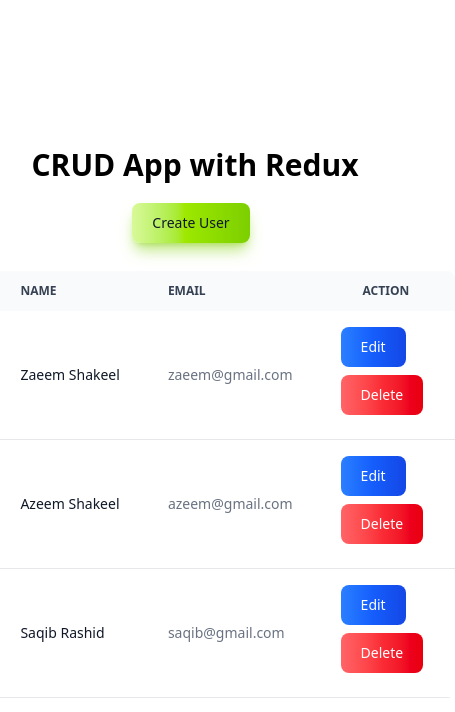
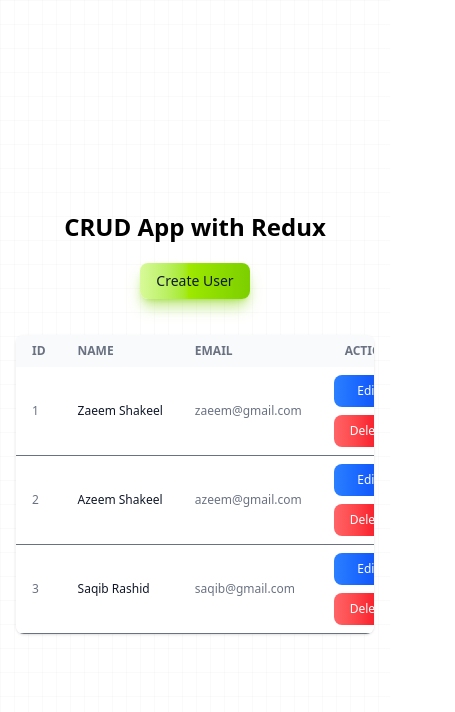
Before and after one commit to ZaeemShakeel/CRUD-App, a React (Vite) app: page / in a window 390 px wide. Shown: the top 712 px of the page, 455 px wide, since content can reach past the window. Built offline with nearby package versions, Linux system fonts and the light colour scheme.

Commit message:
create logic not to add existing email

```diff
--- a/src/App.jsx
+++ b/src/App.jsx
@@ -5,16 +5,20 @@ import "./App.css";
 import Home from "./components/Home";
 import { BrowserRouter, Routes, Route } from "react-router-dom";
 import Create from "./components/Create";
+import Update from "./components/Update";
 
 function App() {
   return (
     <>
+      <div class="absolute inset-0 -z-10 h-full w-full bg-white bg-[linear-gradient(to_right,#8080800a_1px,transparent_1px),linear-gradient(to_bottom,#8080800a_1px,transparent_1px)] bg-[size:14px_24px]">
         <BrowserRouter>
           <Routes>
             <Route path="/" element={<Home />}></Route>
             <Route path="/create" element={<Create />}></Route>
+            <Route path="/edit/:id" element={<Update />}></Route>
           </Routes>
         </BrowserRouter>
+      </div>
     </>
   );
 }
--- a/src/components/Create.jsx
+++ b/src/components/Create.jsx
@@ -12,17 +12,23 @@ function Create() {
 
   const handleSubmit = (event) => {
     event.preventDefault();
+    const emailExists = users.some((user) => user.email === email);
+
+    if (emailExists) {
+      alert("A user with this email already exists!");
+      return;
+    }
     dispatch(addUser({ id: users[users.length - 1].id + 1, name, email }));
     navigate("/");
   };
   return (
-    <div className="flex items-center justify-center min-h-screen">
+    <div className="flex items-center justify-center min-h-screen p-5">
       <form
         className="max-w-sm mx-auto bg-[#1E2939] p-10 rounded-2xl w-full"
         onSubmit={handleSubmit}
       >
         <div className="mb-5">
-          <h2 className="font-bold text-3xl text-white mb-4">Add New User!</h2>
+          <h2 className="font-bold text-3xl text-white mb-4">Add New User</h2>
           <label
             htmlFor="name"
             className="block mb-2 text-sm font-medium text-gray-900 dark:text-white"
--- a/src/components/Home.jsx
+++ b/src/components/Home.jsx
@@ -1,78 +1,81 @@
 import React from "react";
-import { useSelector } from "react-redux";
+import { useDispatch, useSelector } from "react-redux";
 import { Link } from "react-router-dom";
+import { deleteUser } from "../features/UserReducer";
 
 function Home() {
   const users = useSelector((state) => state.users);
+  const dispatch = useDispatch();
+
+  const handleDelete = (id) => {
+    dispatch(deleteUser({ id: id }));
+  };
 
   return (
-    <>
-      <div className="flex flex-col items-center justify-center gap-5 min-h-screen">
-        <h2 className="font-bold text-3xl">CRUD App with Redux</h2>
+    <div className="flex flex-col items-center justify-center gap-5 min-h-screen px-4 sm:px-8">
+      <h2 className="font-bold text-2xl sm:text-3xl text-center">
+        CRUD App with Redux
+      </h2>
+
       <Link
         to="/create"
-          type="button"
-          className="text-gray-900 bg-gradient-to-r from-lime-200 via-lime-400 to-lime-500 hover:bg-gradient-to-br hover:ring-4 hover:outline-none hover:ring-lime-300 dark:hover:ring-lime-800 shadow-lg shadow-lime-500/50 dark:shadow-lg dark:shadow-lime-800/80 font-medium rounded-lg text-sm px-5 py-2.5 text-center me-2 mb-2 cursor-pointer"
+        className="text-gray-900 bg-gradient-to-r from-lime-200 via-lime-400 to-lime-500 hover:bg-gradient-to-br hover:ring-4 hover:outline-none hover:ring-lime-300 dark:hover:ring-lime-800 shadow-lg shadow-lime-500/50 dark:shadow-lg dark:shadow-lime-800/80 font-medium rounded-lg text-sm px-4 py-2 sm:px-5 sm:py-2.5 text-center mb-4"
       >
         Create User
       </Link>
 
-        <div className="relative overflow-x-auto rounded-lg">
-          <table className="w-full text-sm text-left rtl:text-right text-gray-500 dark:text-gray-400">
-            <thead className=" text-xs text-gray-700 uppercase bg-gray-50 dark:bg-gray-700 dark:text-gray-400">
+      <div className="w-full lg:w-[70%] overflow-x-auto rounded-lg shadow">
+        <table className="min-w-full text-xs sm:text-sm text-left text-gray-500 dark:text-gray-400">
+          <thead className="uppercase bg-gray-50 dark:bg-gray-700 dark:text-gray-400">
             <tr>
-                <th scope="col" className="px-6 py-3">
+              <th scope="col" className="px-4 py-2 sm:px-6 sm:py-3">
                 ID
               </th>
-                <th scope="col" className="px-6 py-3">
+              <th scope="col" className="px-4 py-2 sm:px-6 sm:py-3">
                 Name
               </th>
-
-                <th scope="col" className="px-6 py-3">
+              <th scope="col" className="px-4 py-2 sm:px-6 sm:py-3">
                 Email
               </th>
-                <th scope="col" className="px-6 py-3 text-center">
+              <th scope="col" className="px-4 py-2 sm:px-6 sm:py-3 text-center">
                 Action
               </th>
             </tr>
           </thead>
           <tbody>
             {users.map((user, index) => (
-                <>
               <tr
-                    className="bg-white border-b dark:bg-gray-800 dark:border-gray-700 border-gray-200"
+                className="bg-white border-b dark:bg-gray-800 dark:border-gray-700"
                 key={index}
               >
-                    <td className="px-6 py-4">{user.id}</td>
+                <td className="px-4 py-2 sm:px-6 sm:py-4">{user.id}</td>
                 <th
                   scope="row"
-                      className="px-6 py-4 font-medium text-gray-900 whitespace-nowrap dark:text-white"
+                  className="px-4 py-2 sm:px-6 sm:py-4 font-medium text-gray-900 whitespace-nowrap dark:text-white"
                 >
                   {user.name}
                 </th>
-                    <td className="px-6 py-4">{user.email}</td>
-                    <td className="px-6 py-4">
-                      <button
-                        type="button"
-                        className="text-white bg-gradient-to-r from-blue-500 via-blue-600 to-blue-700 hover:bg-gradient-to-br hover:ring-4 hover:outline-none hover:ring-blue-300 dark:hover:ring-blue-800 font-medium rounded-lg text-sm px-5 py-2.5 text-center me-2 mb-2 cursor-pointer"
+                <td className="px-4 py-2 sm:px-6 sm:py-4">{user.email}</td>
+                <td className="px-4 py-2 sm:px-6 sm:py-4 flex flex-col sm:flex-row justify-center items-center gap-2">
+                  <Link
+                    to={`/edit/${user.id}`}
+                    className="w-full sm:w-auto text-white bg-gradient-to-r from-blue-500 via-blue-600 to-blue-700 hover:bg-gradient-to-br hover:ring-4 hover:outline-none hover:ring-blue-300 dark:hover:ring-blue-800 font-medium rounded-lg text-xs sm:text-sm px-4 py-2 text-center"
                   >
                     Edit
-                      </button>
+                  </Link>
                   <button
-                        type="button"
-                        className="text-white bg-gradient-to-r from-red-400 via-red-500 to-red-600 hover:bg-gradient-to-br hover:ring-4 hover:outline-none hover:ring-red-300 dark:hover:ring-red-800 font-medium rounded-lg text-sm px-5 py-2.5 text-center me-2 mb-2 cursor-pointer"
+                    className="w-full sm:w-auto text-white bg-gradient-to-r from-red-400 via-red-500 to-red-600 hover:bg-gradient-to-br hover:ring-4 hover:outline-none hover:ring-red-300 dark:hover:ring-red-800 font-medium rounded-lg text-xs sm:text-sm px-4 py-2 text-center"
+                    onClick={() => handleDelete(user.id)}
                   >
                     Delete
                   </button>
                 </td>
               </tr>
-                </>
             ))}
           </tbody>
         </table>
       </div>
     </div>
-    </>
   );
 }
 
--- /dev/null
+++ b/src/components/Update.jsx
@@ -0,0 +1,85 @@
+import React, { useState } from "react";
+import { useParams } from "react-router-dom";
+import { useDispatch, useSelector } from "react-redux";
+import { updateUser } from "../features/UserReducer";
+import { useNavigate } from "react-router-dom";
+
+function Update() {
+  const { id } = useParams();
+  const users = useSelector((state) => state.users);
+  const existingUser = users.filter((f) => f.id == id);
+  const { name, email } = existingUser[0];
+  const [uname, setName] = useState(name);
+  const [uemail, setEmail] = useState(email);
+  const navigate = useNavigate();
+
+  const dispatch = useDispatch();
+
+  const handleUpdate = (event) => {
+    event.preventDefault();
+    dispatch(
+      updateUser({
+        id: id,
+        name: uname,
+        email: uemail,
+      }),
+      navigate("/")
+    );
+  };
+
+  return (
+    <div className="flex items-center justify-center min-h-screen p-5">
+      <form
+        className="max-w-sm mx-auto bg-[#1E2939] p-10 rounded-2xl w-full"
+        onSubmit={handleUpdate}
+      >
+        <div className="mb-5">
+          <h2 className="font-bold text-3xl text-white mb-4">
+            Edit Your Details
+          </h2>
+          <label
+            htmlFor="name"
+            className="block mb-2 text-sm font-medium text-gray-900 dark:text-white"
+          >
+            Name
+          </label>
+          <input
+            type="text"
+            name="name"
+            className="bg-gray-50 border border-gray-300 text-gray-900 text-sm rounded-lg hover:ring-blue-500 hover:border-blue-500 block w-full p-2.5 dark:bg-gray-700 dark:border-gray-600 dark:placeholder-gray-400 dark:text-white dark:hover:ring-blue-500 dark:hover:border-blue-500"
+            placeholder="ex: Ali Ahmed"
+            required
+            value={uname}
+            onChange={(e) => setName(e.target.value)}
+          />
+        </div>
+        <div className="mb-5">
+          <label
+            htmlFor="email"
+            className="block mb-2 text-sm font-medium text-gray-900 dark:text-white"
+          >
+            Email
+          </label>
+          <input
+            type="email"
+            name="email"
+            className="bg-gray-50 border border-gray-300 text-gray-900 text-sm rounded-lg hover:ring-blue-500 hover:border-blue-500 block w-full p-2.5 dark:bg-gray-700 dark:border-gray-600 dark:placeholder-gray-400 dark:text-white dark:hover:ring-blue-500 dark:hover:border-blue-500"
+            placeholder="ex: ali@gmail.com"
+            required
+            value={uemail}
+            onChange={(e) => setEmail(e.target.value)}
+          />
+        </div>
+
+        <button
+          type="submit"
+          className="text-white bg-gradient-to-r from-green-400 via-green-500 to-green-600 hover:bg-gradient-to-br hover:ring-4 hover:outline-none hover:ring-green-300 dark:hover:ring-green-800 font-medium rounded-lg text-sm px-5 py-2.5 text-center me-2 mb-2 cursor-pointer"
+        >
+          Update
+        </button>
+      </form>
+    </div>
+  );
+}
+
+export default Update;
--- a/src/features/UserReducer.jsx
+++ b/src/features/UserReducer.jsx
@@ -1,5 +1,6 @@
 import { createSlice } from "@reduxjs/toolkit";
 import { userList } from "../utils/Data";
+import Update from "../components/Update";
 
 const userSlice = createSlice({
   name: "users",
@@ -8,8 +9,23 @@ const userSlice = createSlice({
     addUser: (state, action) => {
       state.push(action.payload);
     },
+    updateUser: (state, action) => {
+      const { id, name, email } = action.payload;
+      const userData = state.find((user) => user.id == id);
+      if (userData) {
+        userData.name = name;
+        userData.email = email;
+      }
+    },
+    deleteUser: (state, action) => {
+      const { id } = action.payload;
+      const userData = state.find((user) => user.id == id);
+      if (userData) {
+        return state.filter((f) => f.id !== id);
+      }
+    },
   },
 });
 
-export const { addUser } = userSlice.actions;
+export const { addUser, updateUser, deleteUser } = userSlice.actions;
 export default userSlice.reducer;
--- a/src/utils/Data.jsx
+++ b/src/utils/Data.jsx
@@ -1,17 +1,17 @@
 export const userList = [
   {
-    id: 1,
     name: "Zaeem Shakeel",
     email: "zaeem@gmail.com",
+    id: 1,
   },
   {
-    id: 2,
     name: "Azeem Shakeel",
     email: "azeem@gmail.com",
+    id: 2,
   },
   {
-    id: 3,
     name: "Saqib Rashid",
     email: "saqib@gmail.com",
+    id: 3,
   },
 ];
```
Lines whose indentation alone changed are shown as unchanged.
